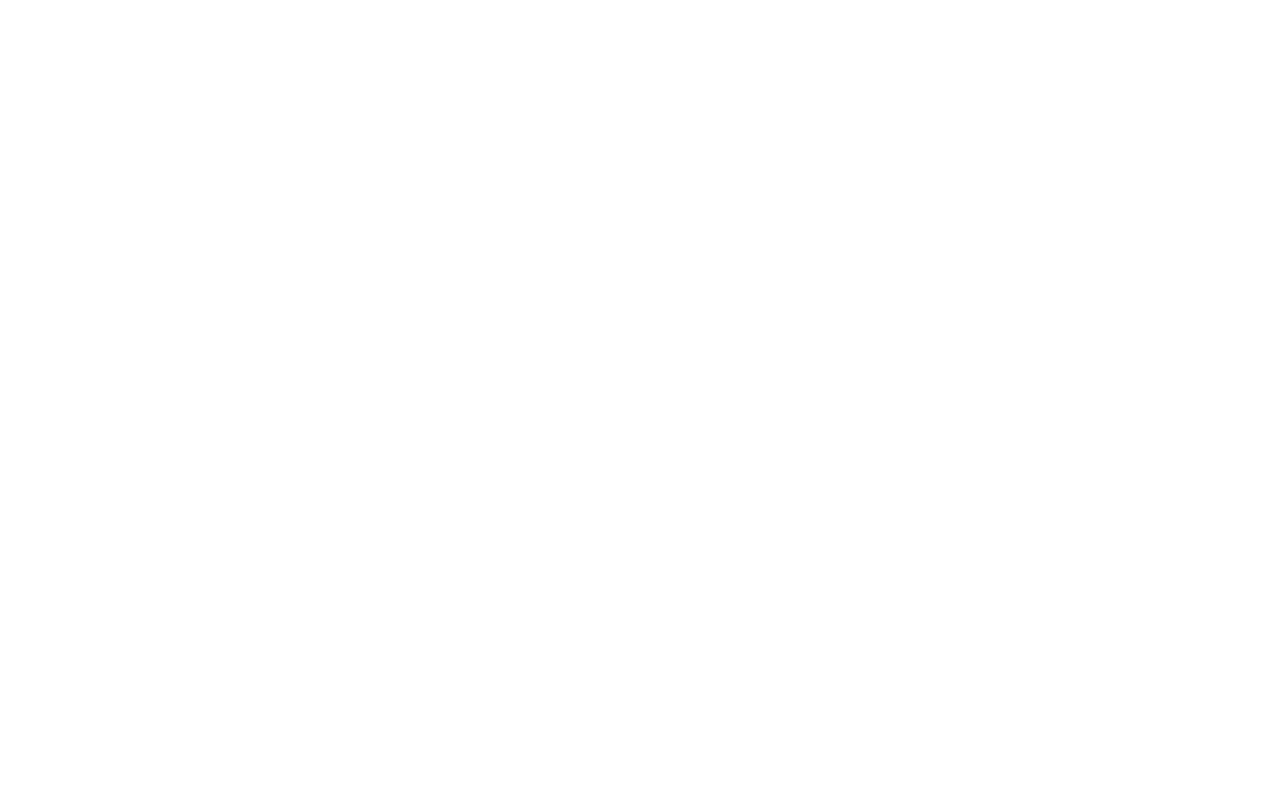
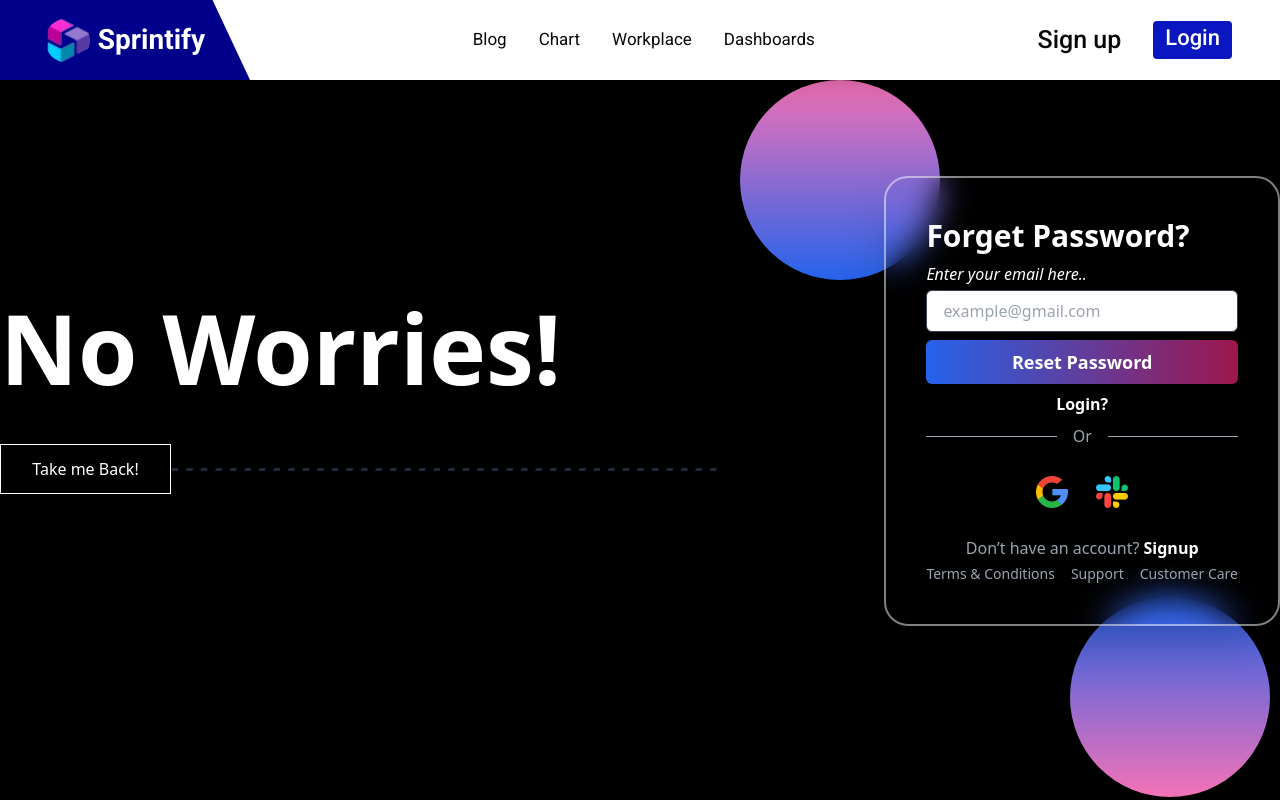
Before and after one commit to Nida506/Sprintify, a React (Vite) app: page /forgot-password in a window 1280 px wide. Before the commit this address had no page. Built offline with nearby package versions, Linux system fonts and the light colour scheme.

Commit message:
Feat: Reset Password

```diff
--- a/src/App.jsx
+++ b/src/App.jsx
@@ -1,22 +1,28 @@
-import { BrowserRouter, Routes, Route } from "react-router-dom";
-import Aos from "aos";
-import { Provider } from "react-redux";
-import "aos/dist/aos.css";
-import { useEffect } from "react";
-import store from "./Redux/Store";
+import { BrowserRouter, Routes, Route } from 'react-router-dom';
+import Aos from 'aos';
+import { Provider } from 'react-redux';
+import 'aos/dist/aos.css';
+import { useEffect } from 'react';
+import store from './Redux/Store';
+import { lazy, Suspense } from 'react';
 
 //----------INTERNAL IMPORTS
-import Body from "./Pages/Body/Body";
-import Dashboards from "./Pages/Dashboards/Dashboards";
-import Login from "./Pages/Login/Login";
-import Signup from "./Pages/Signup/Signup";
-import AboutUs from "./Pages/About/AboutUs"; // Ensure correct path
-import "./index.css";
-import Blog from "./Pages/Blog/Blog";
-import WorkPlace from "./Pages/WorkPlace/WorkPlace";
-import Chart from "./Pages/Chart/Chart";
+import Body from './Pages/Body/Body';
+import Dashboards from './Pages/Dashboards/Dashboards';
+import Login from './Pages/Login/Login';
+import Signup from './Pages/Signup/Signup';
+import AboutUs from './Pages/About/AboutUs'; // Ensure correct path
+import './index.css';
+import Blog from './Pages/Blog/Blog';
+import WorkPlace from './Pages/WorkPlace/WorkPlace';
+import Chart from './Pages/Chart/Chart';
+import Spinner from './ReuseableComponents/Loading/Spinner';
 
 function App() {
+  const ResetPassword = lazy(() =>
+    import('./Pages/ForgetPassword/ForgetPassword')
+  );
+
   useEffect(() => {
     Aos.init({
       duration: 1200, // Global animation duration (in ms)
@@ -26,21 +32,27 @@
     });
   }, []);
 
-  console.log("I am configuring");
-
   return (
     <Provider store={store}>
       <BrowserRouter>
         <Routes>
           <Route path="/" element={<Body />}>
             <Route path="/dashboards" element={<Dashboards />} />
+            <Route path="/login" element={<Login />} />
+            <Route
+              path="/forgot-password"
+              element={
+                <Suspense fallback={<Spinner />}>
+                  <ResetPassword />
+                </Suspense>
+              }
+            />
+            <Route path="/blog" element={<Blog />} />
+            <Route path="/chart" element={<Chart />} />
+            <Route path="/workplace" element={<WorkPlace />} />
+            <Route path="/signup" element={<Signup />} />
+            <Route path="/about" element={<AboutUs />} /> {/* Added About Us */}
           </Route>
-          <Route path="/login" element={<Login />} />
-          <Route path="/blog" element={<Blog/>}/>
-          <Route path="/chart" element={<Chart/>}/>
-          <Route path="/workplace" element={<WorkPlace/>}/>
-          <Route path="/signup" element={<Signup />} />
-          <Route path="/about" element={<AboutUs />} /> {/* Added About Us */}
         </Routes>
       </BrowserRouter>
     </Provider>
--- a/src/Pages/Body/Body.jsx
+++ b/src/Pages/Body/Body.jsx
@@ -1,3 +1,4 @@
+import MainFooter from "@/components/MainFooter/MainFooter";
 import Navbar from "@/components/Navbar/Navbar";
 import { Outlet } from "react-router-dom"
 
@@ -5,8 +6,9 @@
 function Body() {
     return (
         <div>
-           <Navbar/>
+            <Navbar/>
             <Outlet/>
+
         </div>
     )
 }
--- /dev/null
+++ b/src/Pages/ForgetPassword/ForgetPassword.jsx
@@ -0,0 +1,112 @@
+import React, { useState } from 'react';
+import { Link } from 'react-router-dom';
+import googleIcon from '../../assets/Google.png';
+import slackIcon from '../../assets/slack.png';
+import VisibilityOffIcon from '@mui/icons-material/VisibilityOff';
+import VisibilityIcon from '@mui/icons-material/Visibility';
+
+const ForgetPassword = () => {
+
+  return (
+    <div className="min-h-screen py-[50px] bg-black text-white flex flex-col  lg:items-center justify-start pt-[200px] lg:pt-0 lg:justify-center relative overflow-hidden">
+      {/* Background Circles */}
+      <div className="absolute right-[340px] top-[80px]  z-0 w-[200px] h-[200px] rounded-full bg-gradient-to-b from-pink-400 to-blue-600"></div>
+
+      {/* Bottom Circle with Smooth Gradient */}
+      <div className="absolute bottom-[3px] right-[10px] w-[200px] h-[200px] rounded-full bg-gradient-to-b from-blue-600 to-pink-400"></div>
+
+      {/* Main Section */}
+      <div className="flex w-full max-w-7xl  min-h-full items-start justify-center  lg:justify-between lg:items-center lg:pt-0 lg:mt-8">
+        {/* Left Section */}
+        <div className="w-full lg:pr-50 flex-col justify-start hidden lg:flex">
+          <h2 className="text-8xl font-bold mb-8 leading-tight ">
+            No Worries!
+          </h2>
+          <div className='flex items-center w-full justify-start '>
+            <button className="w-[200px] mt-1 border border-white px-6 py-3 text-white font-medium hover:bg-white hover:text-black transition">
+              Take me Back!
+            </button>
+            <div className="w-full flex justify-start items-center overflow-hidden">
+              <i className="text-gray-800 font-bold text-[25px]">
+                - - - - - - - - - - - - - - - - - - - - - - - - - - - - - - - -
+                - - - - - -
+              </i>
+            </div>
+
+          </div>
+        </div>
+
+        {/* Login Form */}
+        <div className=" w-[360px]  mt-[20px] lg:w-2/5 h-[450px] bg-opacity-20 backdrop-blur-lg p-10 rounded-3xl shadow-2xl border-2 border-white/50">
+          <h3 className="text-3xl font-semibold mb-2">Forget Password?</h3>
+          <i className=" text-white mb-2">Enter your email here..</i>
+          <form>
+            <div className="relative mb-2 mt-1">
+              <input
+                type='text'
+                              id="password"
+                              placeholder='example@gmail.com'
+                className="w-full px-4 py-2 rounded-md  text-black border border-gray-700 focus:ring-2 focus:ring-blue-600 focus:outline-none"
+              />
+            </div>
+
+            <button
+              type="submit"
+              className="w-full bg-gradient-to-r  from-blue-600  to-pink-800 py-2 rounded-md text-lg font-semibold text-white hover:opacity-90 transition"
+            >
+              Reset Password
+            </button>
+
+            <Link
+              to="/login"
+              className="text-white hover:underline text-center block mt-2 font-semibold"
+            >
+              Login?
+            </Link>
+          </form>
+
+          <div className="flex items-center my-2">
+            <hr className="flex-grow border-t border-gray-400" />
+            <p className="mx-4 text-center text-gray-400">Or</p>
+            <hr className="flex-grow border-t border-gray-400" />
+          </div>
+
+          <div className="flex justify-center gap-1 my-4">
+            <button className="p-3 bg-transparent hover:bg-gray-700 transition">
+              <img src={googleIcon} alt="Google" className="w-8 h-8" />
+            </button>
+            <button className="p-3 bg-transparent hover:bg-gray-700 transition">
+              <img src={slackIcon} alt="Slack" className="w-8 h-8" />
+            </button>
+          </div>
+
+          <p className="text-center text-gray-400 mt-2">
+            Don’t have an account?{' '}
+            <Link
+              to="/signup"
+              className="hover:underline text-white font-semibold"
+            >
+              Signup
+            </Link>
+          </p>
+          <div className="flex justify-center items-center gap-4 text-gray-400 mt-1 text-sm">
+            <Link to="/terms" className="hover:underline whitespace-nowrap">
+              Terms & Conditions
+            </Link>
+            <Link to="/support" className="hover:underline whitespace-nowrap">
+              Support
+            </Link>
+            <Link
+              to="/customer-care"
+              className="hover:underline whitespace-nowrap"
+            >
+              Customer Care
+            </Link>
+          </div>
+        </div>
+      </div>
+    </div>
+  );
+};
+
+export default ForgetPassword;
--- /dev/null
+++ b/src/ReuseableComponents/Loading/Spinner.jsx
@@ -0,0 +1,13 @@
+import styles from './Spinner.module.css';
+
+function Spinner() {
+  return (
+    <div className="fixed inset-0  flex justify-center items-center z-10">
+      <div className={styles.spinnerContainer}>
+        <div className={styles.spinner}></div>
+      </div>
+    </div>
+  );
+}
+
+export default Spinner;
--- /dev/null
+++ b/src/ReuseableComponents/Loading/Spinner.module.css
@@ -0,0 +1,41 @@
+.spinnerContainer {
+  height: 100%;
+  display: flex;
+  align-items: center;
+  justify-content: center;
+  z-index: 2000;
+}
+
+.spinner {
+  width: 5rem;
+  height: 5rem;
+  border-radius: 50%;
+  display: inline-block;
+  border-top: 6px solid black;
+  border-right: 6px solid transparent;
+  box-sizing: border-box;
+  animation: rotation 1s linear infinite;
+}
+
+@keyframes rotation {
+  0% {
+    transform: rotate(0deg);
+  }
+  100% {
+    transform: rotate(360deg);
+  }
+}
+
+/* .spinner {
+
+  border-radius: 50%;
+  background: conic-gradient(#0000 10%, black);
+  -webkit-mask: radial-gradient(farthest-side, #0000 calc(100% - 6px), #000 0);
+  animation: rotate 1.5s infinite linear;
+}
+
+@keyframes rotate {
+  to {
+    transform: rotate(1turn);
+  }
+} */
```
